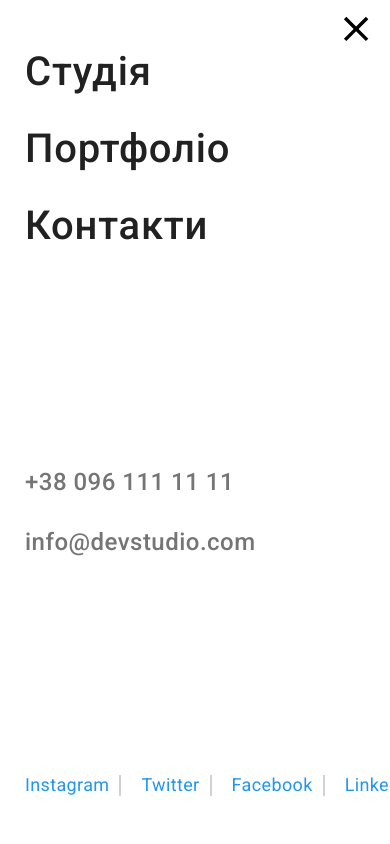
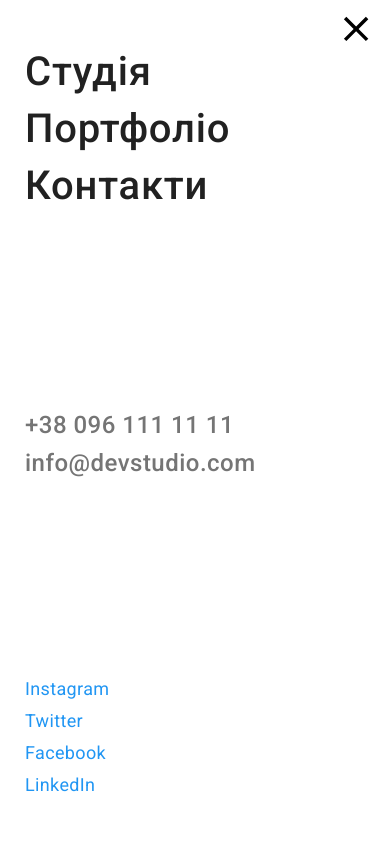
Before and after one commit to mykola-zhuk/goit-markup-hw-07, a plain HTML site: page index.html in a window 390 px wide. Both pictures are taken after a click on the button 355 px from the left and 20 px from the top of the page. Shown: the top 844 px of the page. Drawn offline with nearby package versions, Linux system fonts and the light colour scheme; files that its build step writes are made by us from their sources.

Commit message:
mob menu

```diff
--- a/sass/components/_mobile-menu.scss
+++ b/sass/components/_mobile-menu.scss
@@ -1,6 +1,5 @@
 @media screen and (max-width:767px) {
   .mobile-menu {
-    // display: none;
     position:fixed;
     width: 100vw;
     height: 100vh;
@@ -88,10 +87,22 @@
   .mobile-soc__item:not(:last-child) {
     margin-right:20px;
     }
-    @media  screen and (max-width:370px) {
-      .mobile-soc__item:not(:last-child) {
-        margin:0 auto;
-        }
+    @media  screen and (max-width:479px) {
+      .mobile-menu-list {
+        gap:10px;
+        margin-bottom: 30px;
+      }
+      .mobile-menu-connect {
+        gap:10px;
+        margin-bottom: 30px;
+      }
+      .mobile-soc-list {
+        flex-direction: column;
+        gap: 10px;
+      }
+      .mobile-soc__item:not(:last-child)::after {
+        display: none;
+      }
     }
     .mobile-soc__item:not(:last-child)::after {
   content:'';
--- a/sass/layouts/_footer.scss
+++ b/sass/layouts/_footer.scss
@@ -192,7 +192,7 @@ gap: 20px;
   @media screen and (min-width:768px) and (max-width:1199px){
   .footer-connect{
       display: flex;
-      justify-content: space-between;
+      justify-content: space-around;
     }
   }
   // Desctop
```
Also changed, not shown: css/main.css, css/main.min.css, 2 other files.
